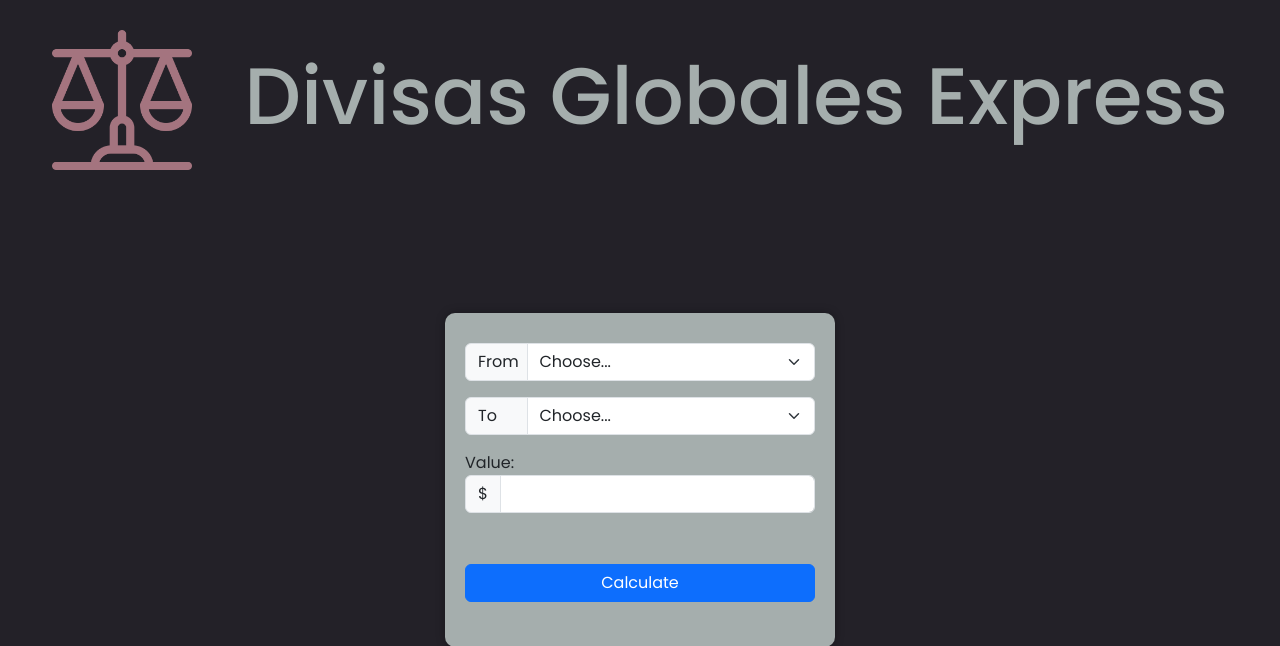
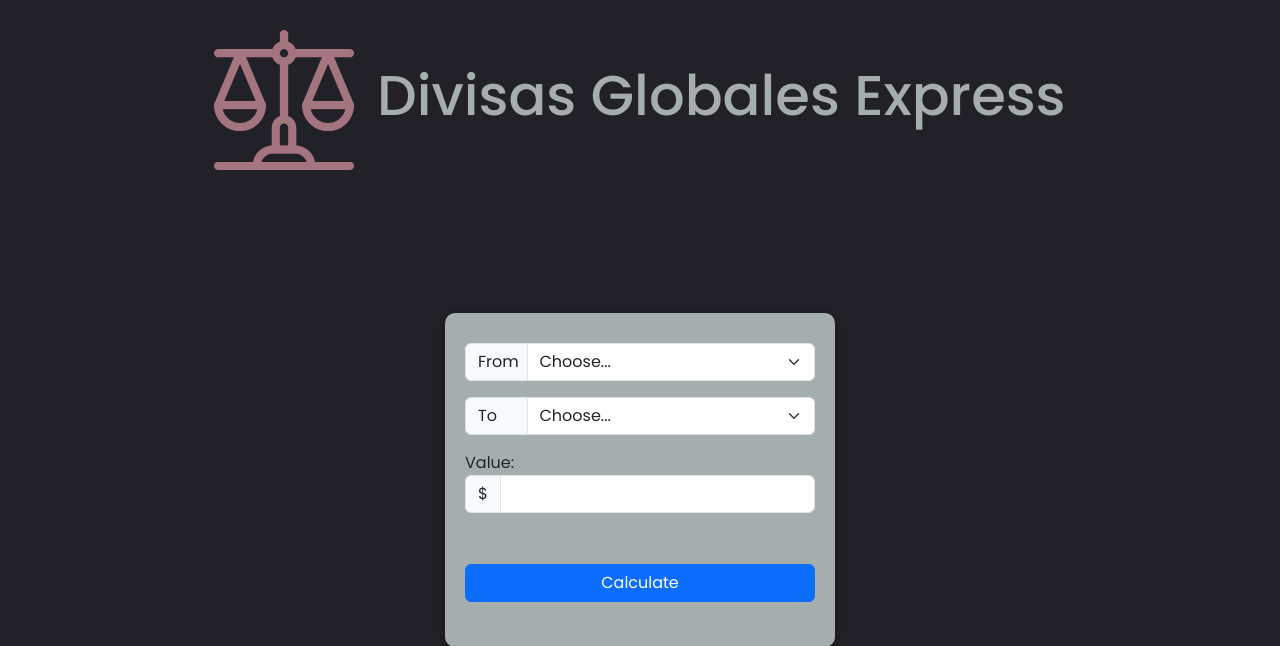
Before and after one commit to Samue2408/Proyecto_Currency, a Flask app: page / in a window 1280 px wide. Shown: the top 646 px of the page. Run offline with Flask 3, Linux system fonts and the light colour scheme.

Commit message:
arreglo en css

```diff
--- a/app/static/css/layout.css
+++ b/app/static/css/layout.css
@@ -18,6 +18,7 @@ body {
 }
 
 header {
+    margin: 0 15%;
     height: 25%;
     display: flex;
     text-align: center;
@@ -30,7 +31,7 @@ header img {
 }
 
 h1 {
-    font-size: 500%;
+    font-size: 7vh;
     color: #A5AEAD;
 }
 
```
